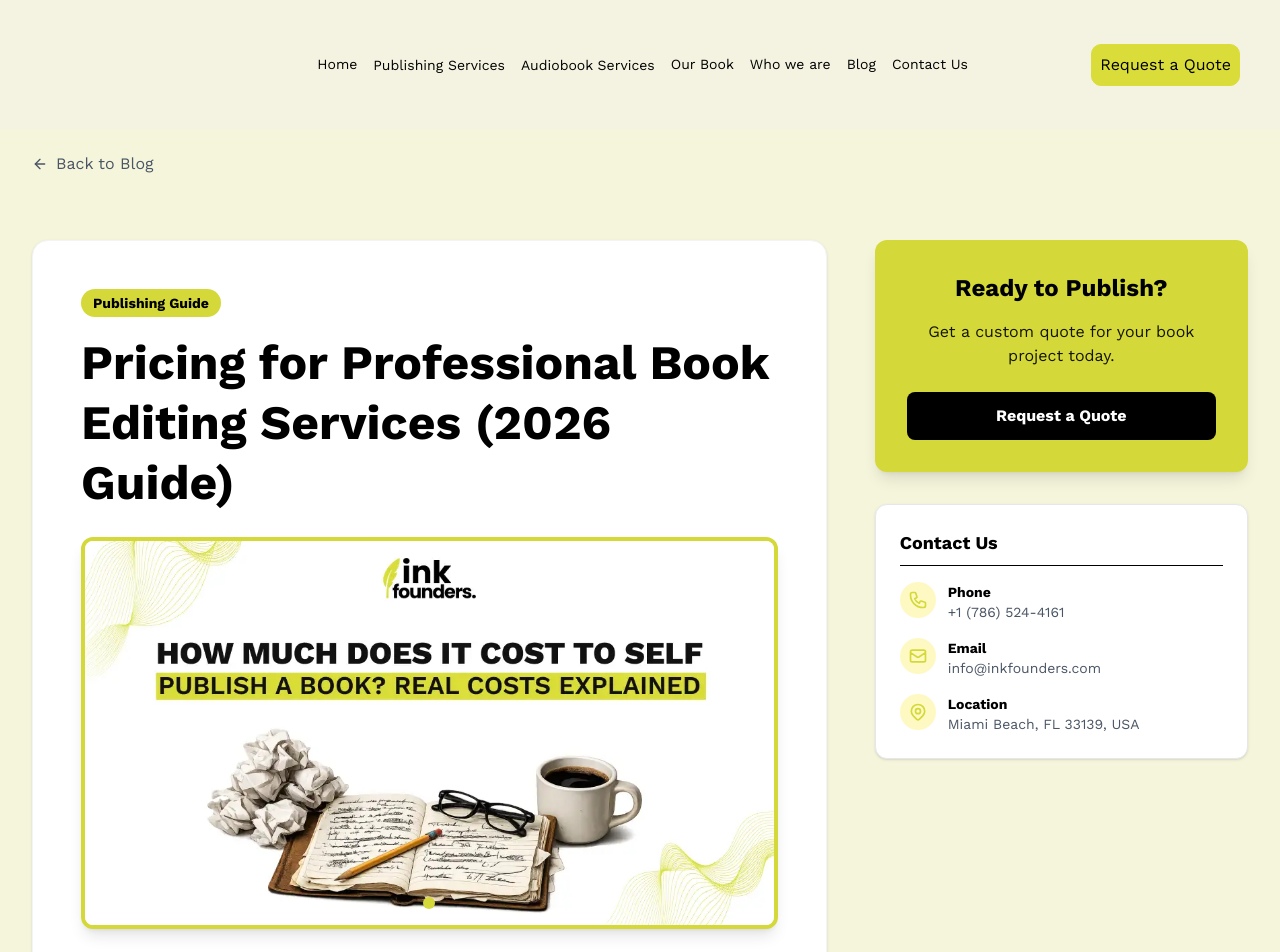
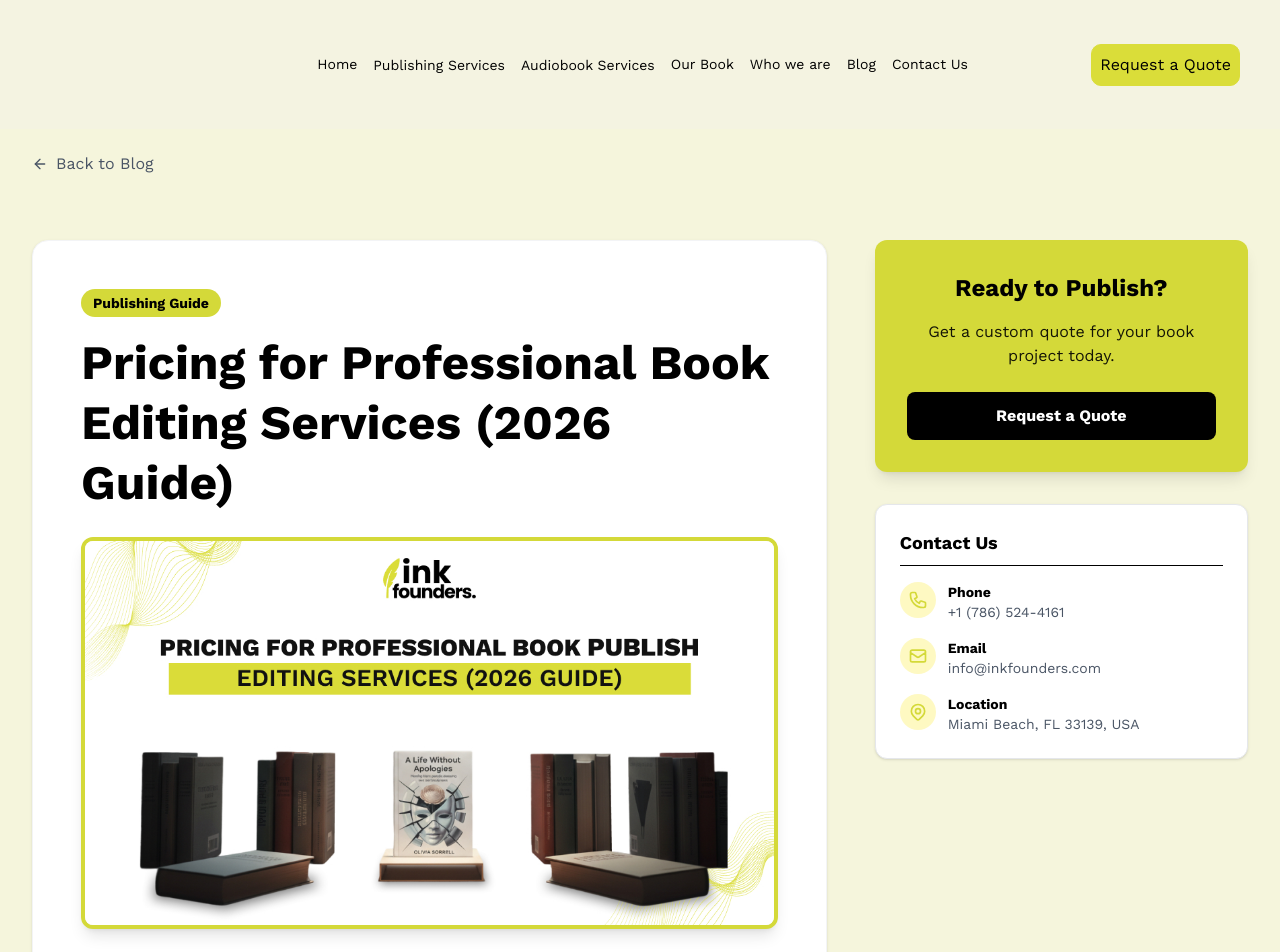
Before and after one commit to BemBexLab/inkfounders, a Next.js app: page /blog/pricing-for-professional-book-editing-services in a window 1280 px wide. Shown: the top 952 px of the page. Built offline with nearby package versions, Linux system fonts and the light colour scheme; grey boxes are pictures that could not be loaded.

Commit message:
Update Blog 2 feature and Main blog card image

```diff
--- a/src/app/blog/page.tsx
+++ b/src/app/blog/page.tsx
@@ -63,7 +63,7 @@ const BlogPage: React.FC = () => {
       category: "Publishing Guide",
       date: "March 4, 2025",
       readTime: "10 min read",
-      imageUrl: "/blog/blog_1.webp",
+      imageUrl: "/blog/blog_2.webp",
       slug: "pricing-for-professional-book-editing-services",
     },
   ];
--- a/src/app/blog/pricing-for-professional-book-editing-services/page.tsx
+++ b/src/app/blog/pricing-for-professional-book-editing-services/page.tsx
@@ -12,7 +12,7 @@ const Blog2 = () => {
   const router = useRouter();
 
   // Image arrays for sliders (empty as per original structure)
-  const editingImages = ["/blog/blog_1.webp"];
+  const editingImages = ["/blog/blog_2.webp"];
   const coverDesignImages: string[] = [];
   const printingImages: string[] = [];
   const childrensBookImages: string[] = [];
@@ -73,7 +73,7 @@ const Blog2 = () => {
                       />
                     </div>
                     {/* Dots Indicator */}
-                    <div className="absolute bottom-4 left-1/2 transform -translate-x-1/2 flex space-x-2">
+                    {/* <div className="absolute bottom-4 left-1/2 transform -translate-x-1/2 flex space-x-2">
                       {editingImages.map((_, index) => (
                         <button
                           key={index}
@@ -85,7 +85,7 @@ const Blog2 = () => {
                           }`}
                         />
                       ))}
-                    </div>
+                    </div> */}
                   </div>
                 </div>
                 <div className="flex items-center text-gray-500 text-sm space-x-4">
```
Also changed, not shown: public/blog/blog_2.webp (added).
